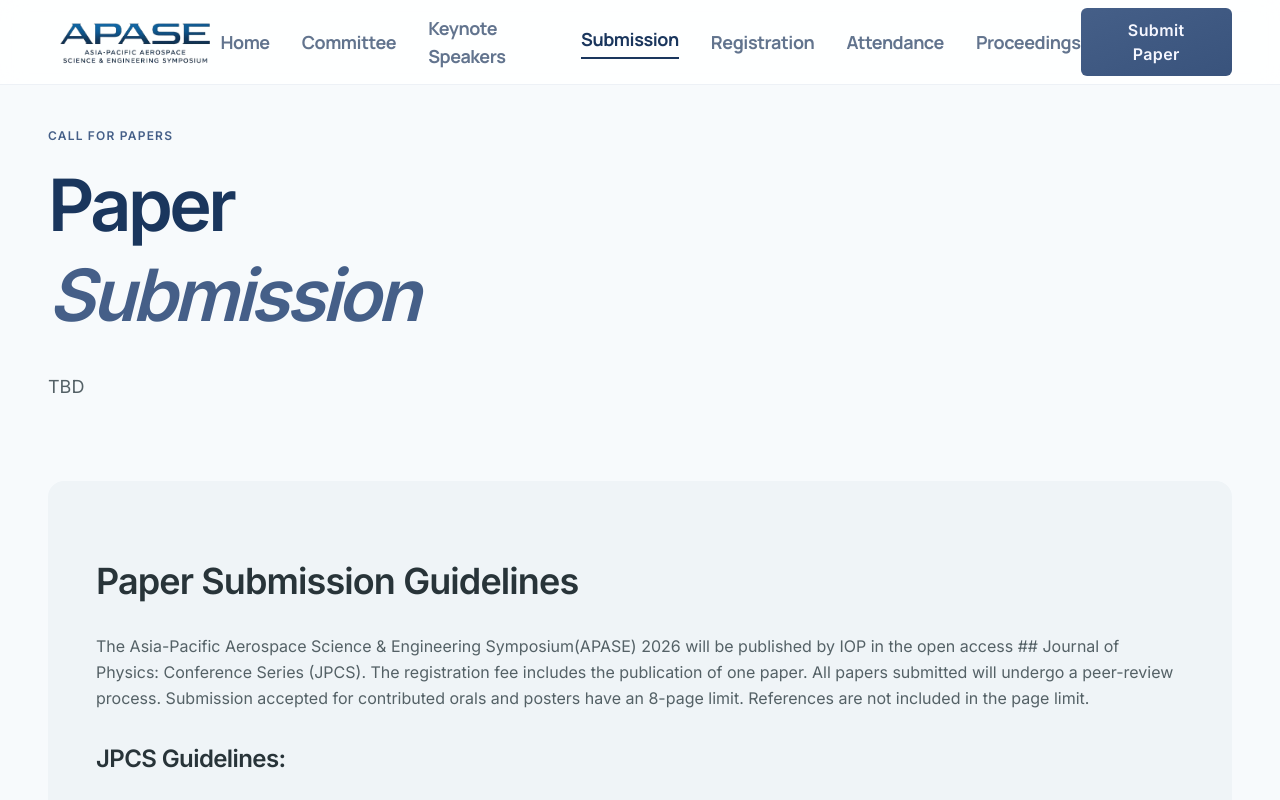
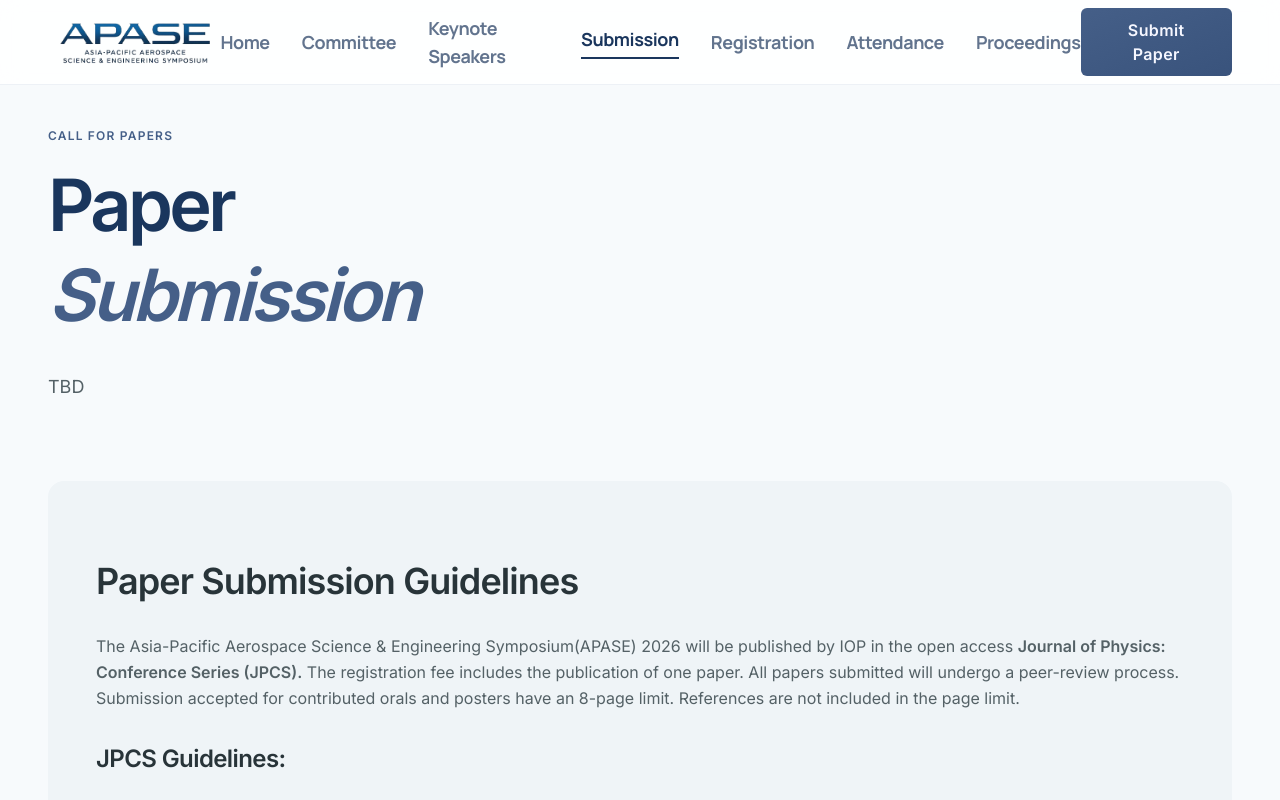
Before and after one commit to ascomlab/apase-web, a Next.js app: page /submission in a window 1280 px wide. Shown: the top 800 px of the page. Built offline with nearby package versions, Linux system fonts and the light colour scheme.

Commit message:
Update data.ts

```diff
--- a/app/submission/data.ts
+++ b/app/submission/data.ts
@@ -1,7 +1,6 @@
 export const submissionGuidelinesContent = `# Paper Submission Guidelines
 
-The Asia-Pacific Aerospace Science & Engineering Symposium(APASE) 2026 will be published by IOP in the open access ## Journal of Physics: Conference Series (JPCS).
- The registration fee includes the publication of one paper. All papers submitted will undergo a peer-review process. Submission accepted for contributed orals and posters have an 8-page limit. References are not included in the page limit.
+The Asia-Pacific Aerospace Science & Engineering Symposium(APASE) 2026 will be published by IOP in the open access **Journal of Physics: Conference Series (JPCS).** The registration fee includes the publication of one paper. All papers submitted will undergo a peer-review process. Submission accepted for contributed orals and posters have an 8-page limit. References are not included in the page limit.
 
 ## JPCS Guidelines:
 
```
